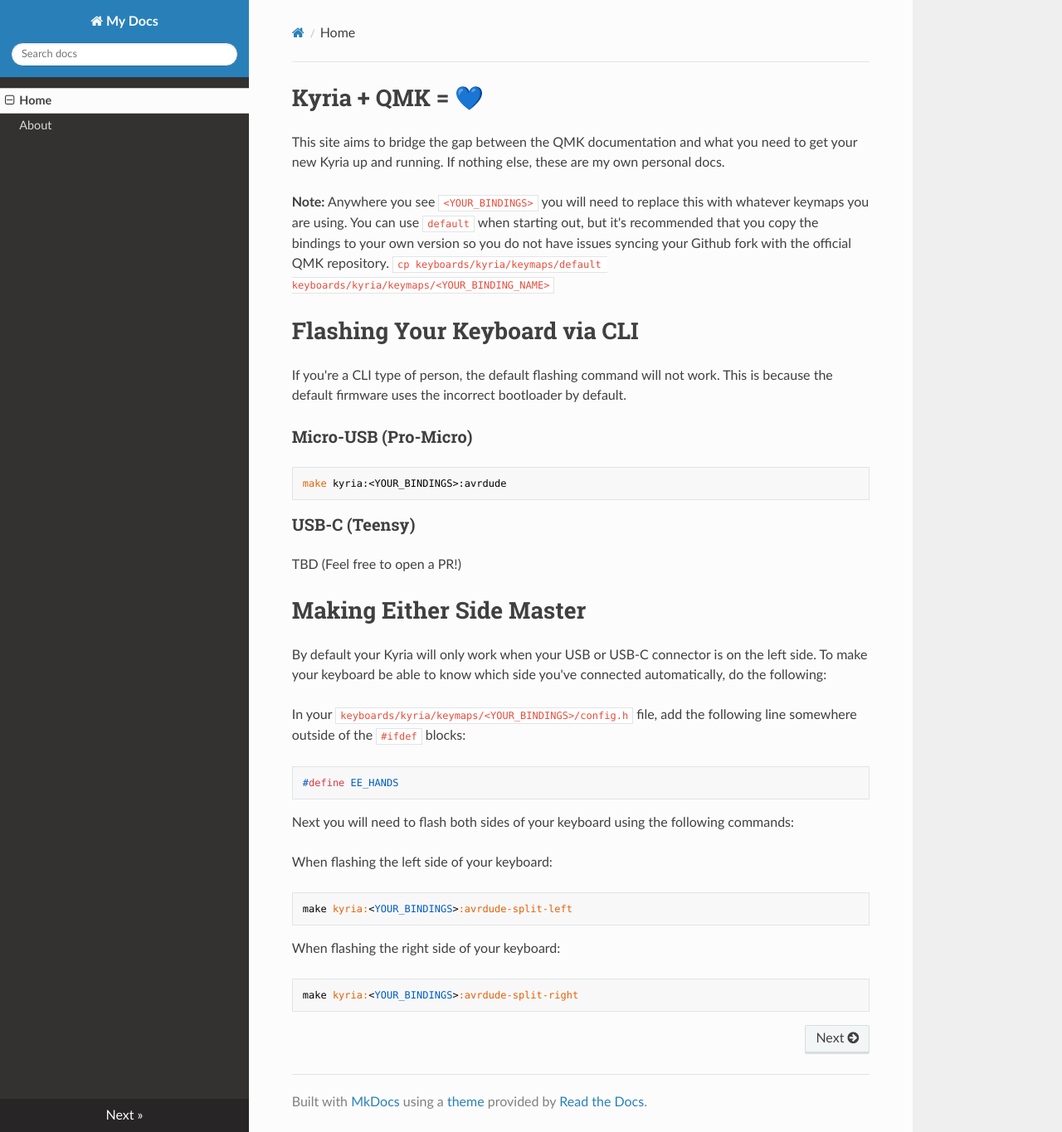
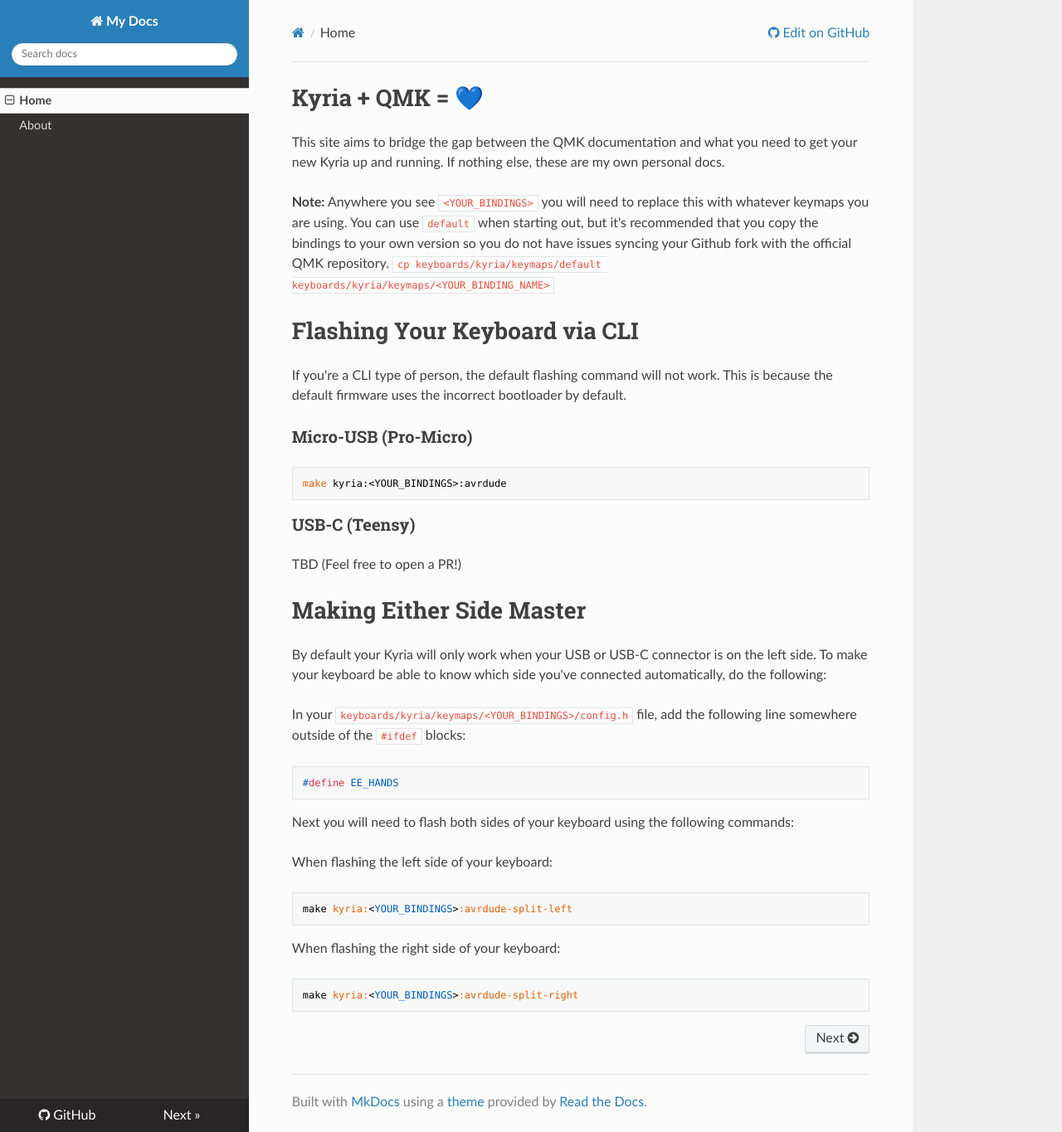
Before and after one commit to Albert-IV/kyria-qmk-docs, an MkDocs documentation site: the page built from site/index.md, in a window 1280 px wide and 1365 px high. Shown: the whole window at 83% size. Built offline with MkDocs 1.6.1, drawn with Linux system fonts in a browser that asks for light colours; nearby versions of some CDN libraries.

Commit message:
Add Github link to pages.

```diff
--- a/docs/404.html
+++ b/docs/404.html
@@ -112,6 +112,8 @@
   <div class="rst-versions" role="note" style="cursor: pointer">
     <span class="rst-current-version" data-toggle="rst-current-version">
 
+          <a href="https://github.com/droppedoncaprica/kyria-qmk-docs/" class="fa fa-github" style="float: left; color: #fcfcfc"> GitHub</a>
+
 
 
     </span>
--- a/docs/about/index.html
+++ b/docs/about/index.html
@@ -97,6 +97,9 @@
     <li>About</li>
     <li class="wy-breadcrumbs-aside">
 
+        <a href="https://github.com/droppedoncaprica/kyria-qmk-docs/edit/master/docs/about.md"
+          class="icon icon-github"> Edit on GitHub</a>
+
     </li>
   </ul>
   <hr/>
@@ -143,6 +146,8 @@
   <div class="rst-versions" role="note" style="cursor: pointer">
     <span class="rst-current-version" data-toggle="rst-current-version">
 
+          <a href="https://github.com/droppedoncaprica/kyria-qmk-docs/" class="fa fa-github" style="float: left; color: #fcfcfc"> GitHub</a>
+
 
         <span><a href=".." style="color: #fcfcfc;">&laquo; Previous</a></span>
 
--- a/docs/search.html
+++ b/docs/search.html
@@ -119,6 +119,8 @@
   <div class="rst-versions" role="note" style="cursor: pointer">
     <span class="rst-current-version" data-toggle="rst-current-version">
 
+          <a href="https://github.com/droppedoncaprica/kyria-qmk-docs/" class="fa fa-github" style="float: left; color: #fcfcfc"> GitHub</a>
+
 
 
     </span>
--- a/mkdocs.yml
+++ b/mkdocs.yml
@@ -2,6 +2,8 @@ site_name: My Docs
 docs_dir: site
 site_dir: docs
 theme: readthedocs
+repo_name: GitHub
+repo_url: https://github.com/droppedoncaprica/kyria-qmk-docs
 nav:
     - Home: index.md
     - About: about.md
```
Also changed, not shown: docs/index.html (+6 -1 lines), 1 other file.
